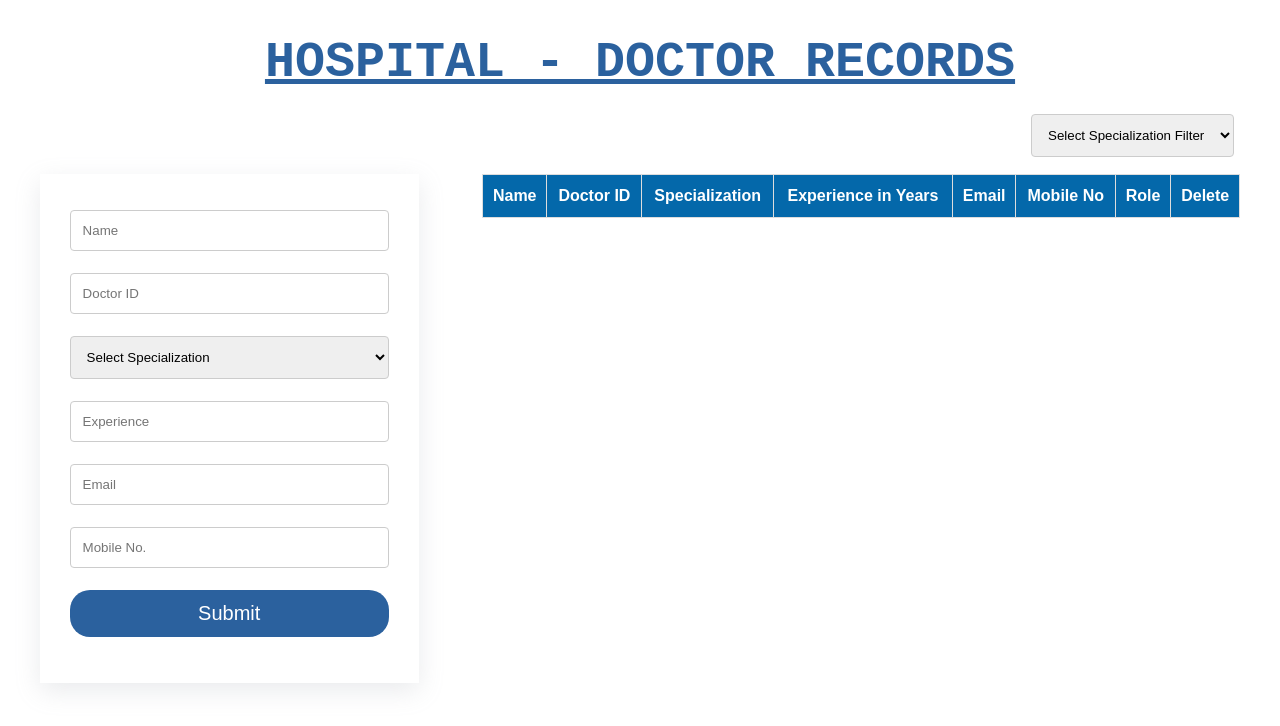
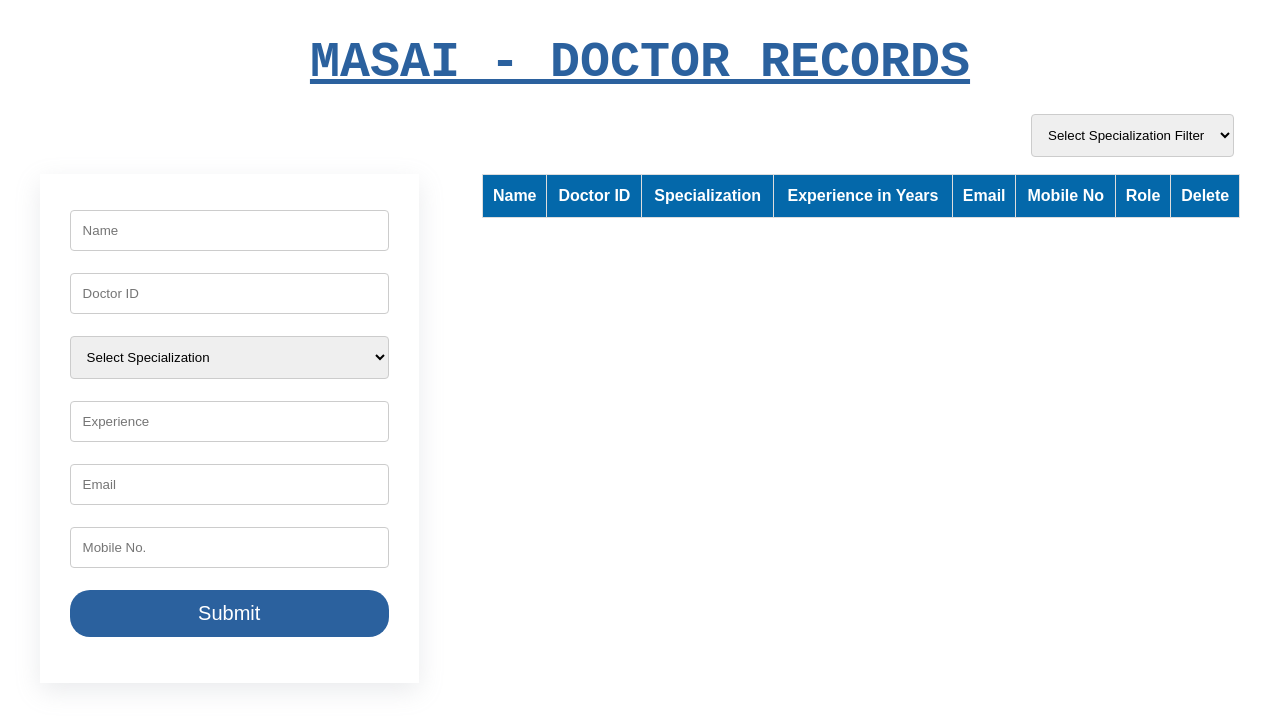
Before and after one commit to ParitoshBarman/Masai-Doctor-Records, a plain HTML site: page index.html in a window 1280 px wide. Drawn offline with Linux system fonts and the light colour scheme.

Commit message:
Add heading

```diff
--- a/index.html
+++ b/index.html
@@ -128,7 +128,7 @@
 </head>
 
 <body>
-  <h1>Hospital - Doctor Records</h1>
+  <h1>Masai - Doctor Records</h1>
   <!-- Use this form for data input  -->
   <div class="main">
     <form>
```
